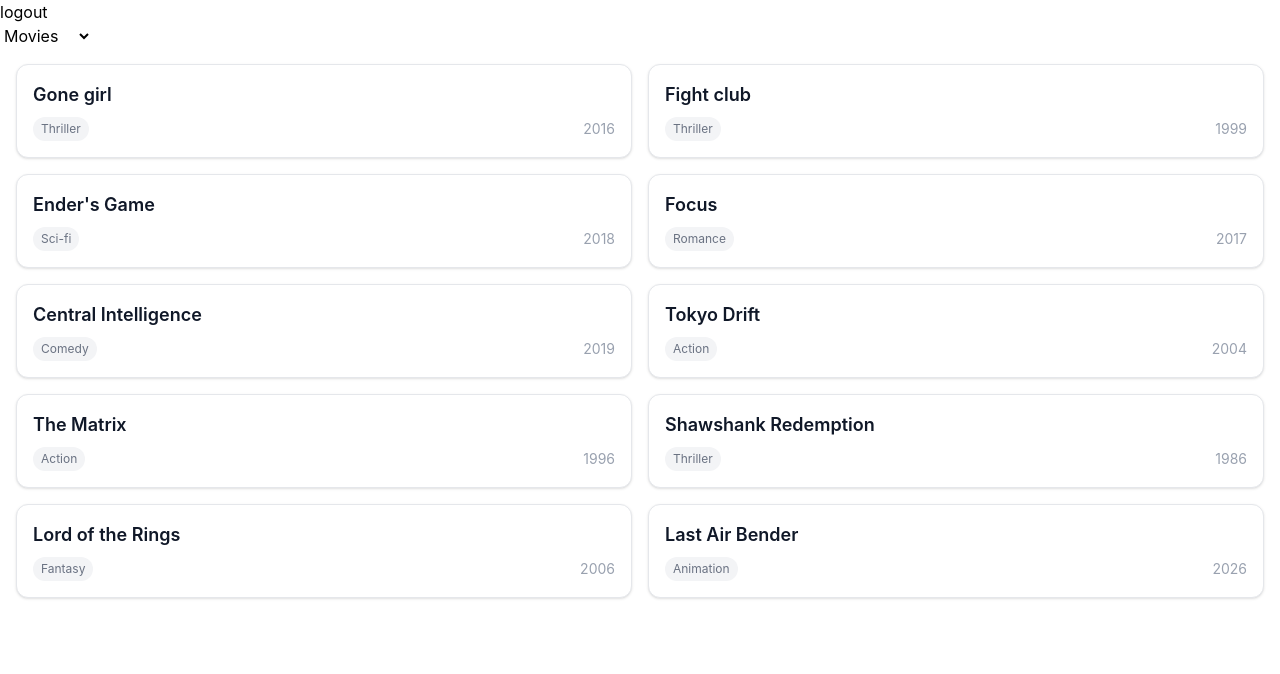
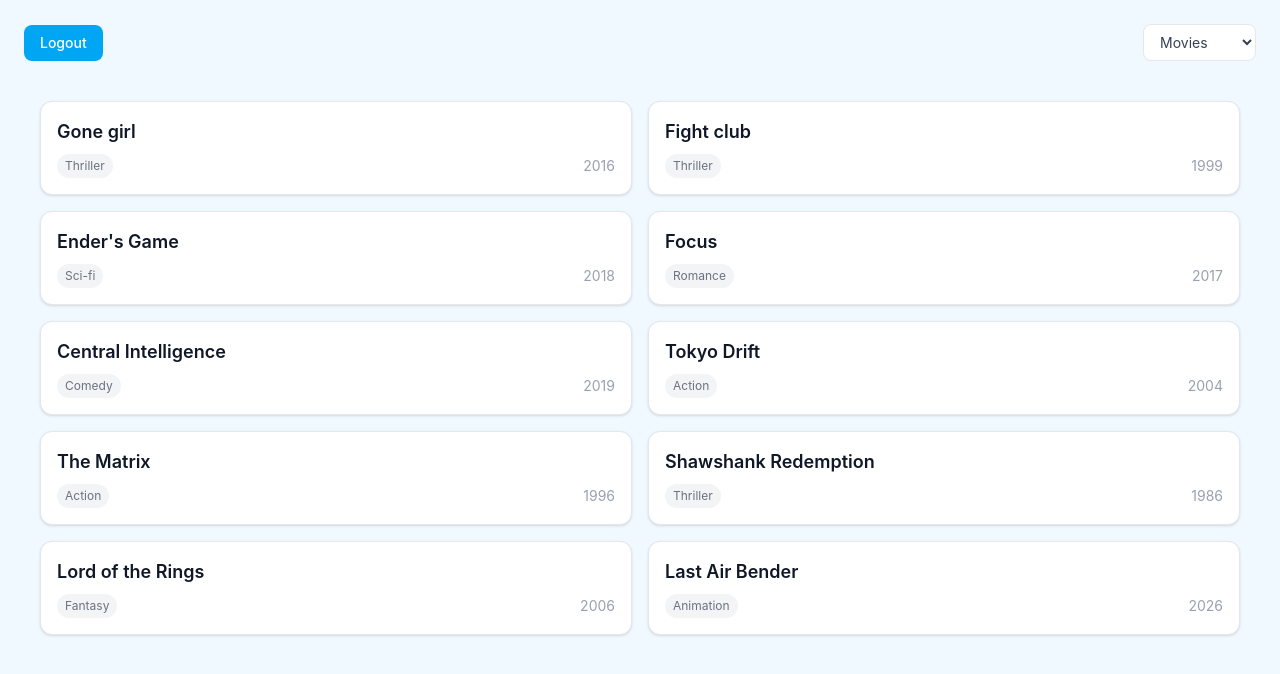
Before and after one commit to sinethatiah/ListRenderingApp, a React (Vite) app: page / in a window 1280 px wide. Both pictures are taken after a click on the button "Start Watching". Shown: the top 674 px of the page. Built offline with nearby package versions, Linux system fonts and the light colour scheme.

Commit message:
add styling to the page to give it a better ui

```diff
--- a/src/Components/Movies.jsx
+++ b/src/Components/Movies.jsx
@@ -96,20 +96,31 @@ function Movies() {
 
   return (
     <>
-      <div>
-        <button onClick={() => setStartWatching(!StartWatching)}>
-          {StartWatching ? "logout" : "Start Watching"}
+      <div className="min-h-screen bg-sky-50 p-6">
+  <div className="flex items-center justify-between mb-6">
+    <button
+      onClick={() => setStartWatching(!StartWatching)}
+      className="bg-sky-500 hover:bg-sky-600 text-white text-sm font-medium px-4 py-2 rounded-lg transition-all duration-200"
+    >
+      {StartWatching ? "Logout" : "Start Watching"}
     </button>
+
     <div>
       {StartWatching ? (
-            <select onChange={selectList} value={List}>
+        <select
+          onChange={selectList}
+          value={List}
+          className="bg-white border border-gray-200 text-gray-700 text-sm rounded-lg px-3 py-2 focus:outline-none focus:ring-2 focus:ring-sky-400"
+        >
           <option value="Movies">Movies</option>
-              <option value="Shows"> Tv shows</option>
+          <option value="Shows">TV Shows</option>
         </select>
       ) : (
-            <p>log in to start watching</p>
+        <p className="text-gray-400 text-sm italic">Log in to start watching</p>
       )}
     </div>
+  </div>
+
   {DisplayList()}
 </div>
     </>
```
Lines whose indentation alone changed are shown as unchanged.
